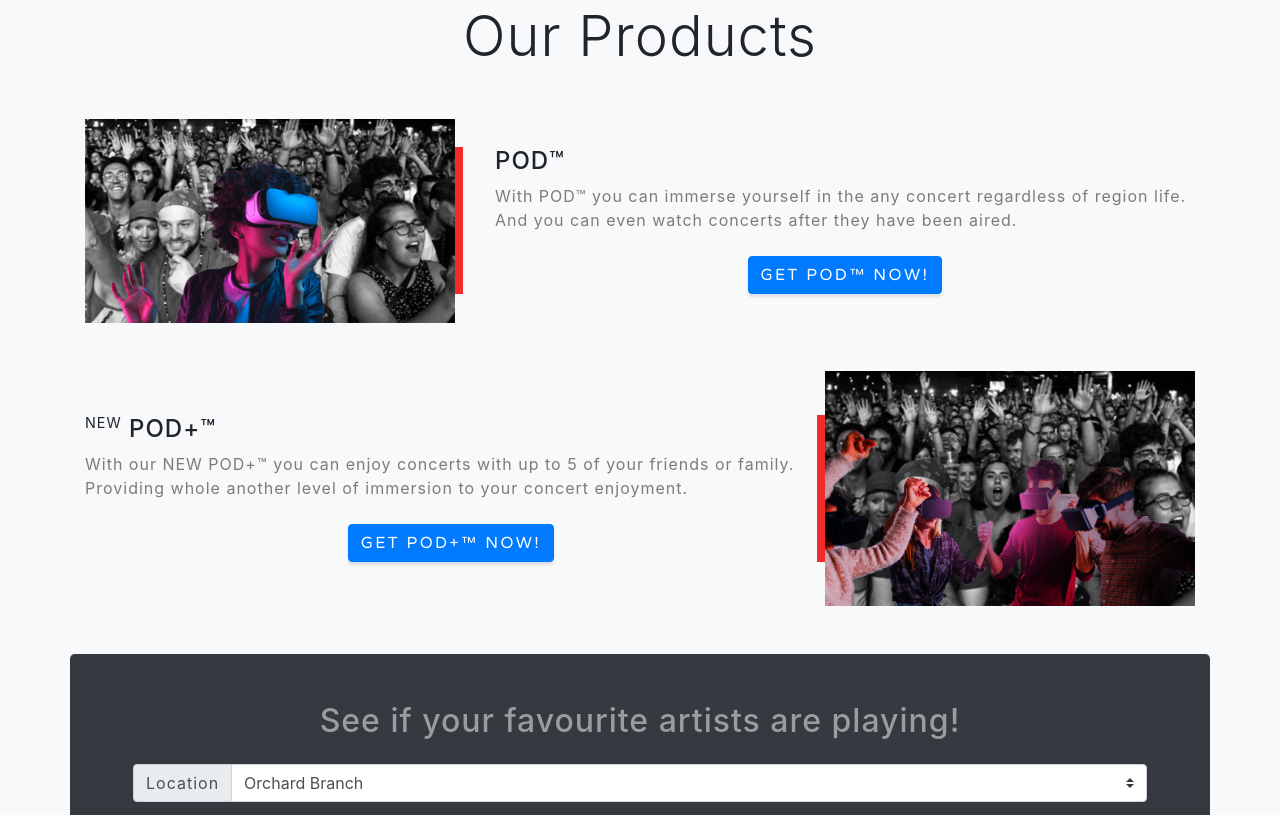
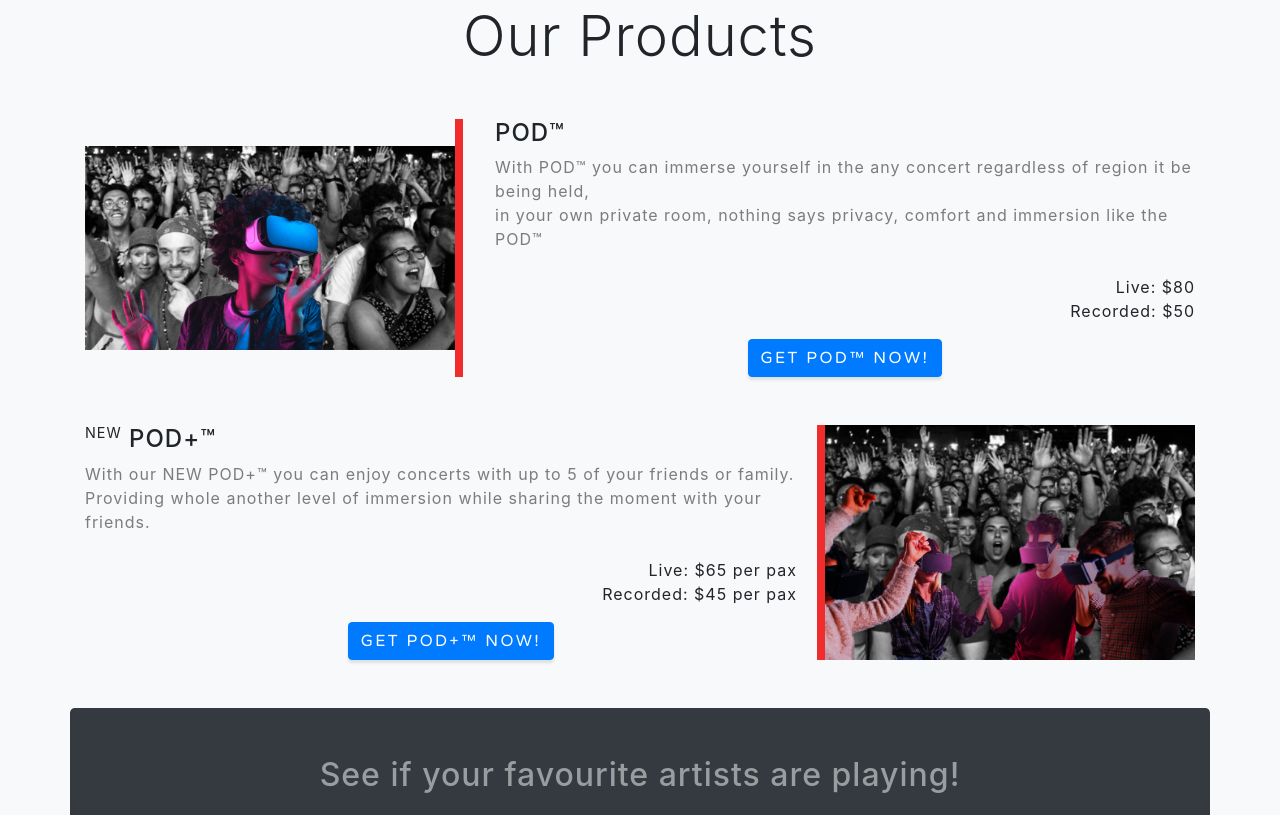
Before and after one commit to soraino/Dionysus, a website with bundled scripts: page index.html in a window 1280 px wide. Shown: the part 1874-2689 px from the top of the page. Built offline with nearby package versions, Linux system fonts and the light colour scheme.

Commit message:
Change some the footer and added pricing

```diff
--- a/index.html
+++ b/index.html
@@ -80,7 +80,7 @@
         <div class="col-lg-8 mx-auto">
           <h2 class="text-white mb-4">Dionysus</h2>
           <p class="text-white-50">
-            With the VR technology, Dionysus aims to provide you with a <strong style="text-decoration: underline">SUPER
+            With the VR and High-Def sound technology, Dionysus aims to provide you with a <strong style="text-decoration: underline">SUPER
               IMMERSIVE</strong> concert experience,
             <br />
             as if you're attending the concert itself.
@@ -111,9 +111,10 @@
           <div class="featured-text text-center text-lg-left">
             <h4>POD&trade;</h4>
             <p class="text-black-50 mb-0">
-              With POD&trade; you can immerse yourself in the any concert regardless of region life.<br>
-              And you can even watch concerts after they have been aired.
+              With POD&trade; you can immerse yourself in the any concert regardless of region it be being held,<br>
+              in your own private room, nothing says privacy, comfort and immersion like the POD&trade;
             </p><br>
+            <p style="text-align: right;">Live: $80<br>Recorded: $50</p>
             <div class="text-center">
               <button class="btn btn-primary">Get POD&trade; now!</button>
             </div>
@@ -129,8 +130,9 @@
           <h4><sup><small>NEW</small></sup> POD+&trade;</h4>
           <p class="text-black-50 mb-0">
             With our NEW POD+&trade; you can enjoy concerts with up to 5 of your friends or family.<br>
-            Providing whole another level of immersion to your concert enjoyment.
+            Providing whole another level of immersion while sharing the moment with your friends.
           </p><br>
+          <p style="text-align: right; padding-right: 20px;">Live: $65 per pax<br>Recorded: $45 per pax</p>
           <div class="text-center">
             <button class="btn btn-primary">Get POD+&trade; now!</button>
           </div>
@@ -448,7 +450,7 @@
   <!-- Footer -->
   <footer class="bg-black small text-center text-white-50">
     <div class="container">
-      Copyright &copy; Dionysus 2019
+      Just a student project
     </div>
   </footer>
 
```
